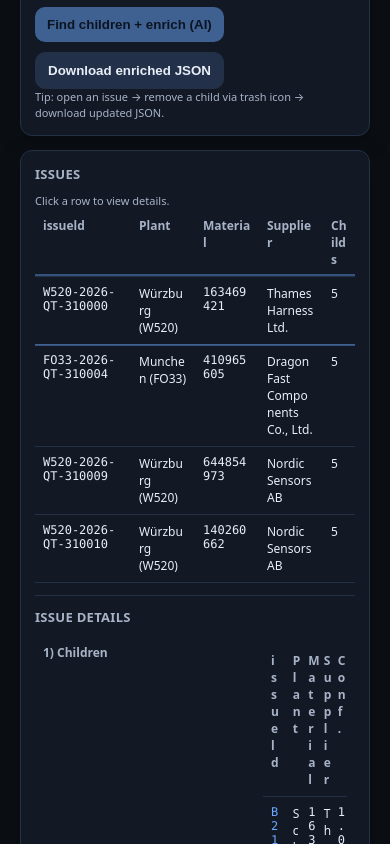
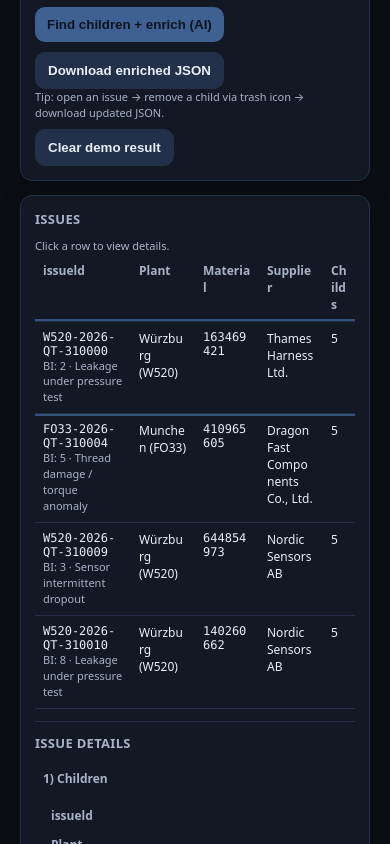
Before and after one commit to stDem/child_issue_app_deploy, a React (Vite) app in the folder frontend/: page / in a window 390 px wide. Shown: the part 780-1624 px from the top of the page. Built offline with nearby package versions, Linux system fonts and the light colour scheme; no server answers.

Commit message:
updated interface

```diff
--- a/frontend/src/App.jsx
+++ b/frontend/src/App.jsx
@@ -114,6 +114,13 @@ export default function App(){
       .then(data=> { if(Array.isArray(data) && data.length){ setEnriched(data); setLeads(data); setSelectedIdx(0) } })
       .catch(()=>{})
   }, [])
+
+  function clearDemo(){
+    setEnriched(null)
+    setLeads(null)
+    setSelectedIdx(null)
+    setLinkedJson(null)
+  }
 
   async function postJSON(path, payload){
     const url = baseUrl.replace(/\/$/,"") + path
@@ -423,6 +430,9 @@ export default function App(){
           <div className="small">
             Tip: open an issue → remove a child via trash icon → download updated JSON.
           </div>
+          <div className="row" style={{marginTop:8}}>
+            <button className="btn secondary" onClick={clearDemo}>Clear demo result</button>
+          </div>
         </section>
         )}
 
@@ -450,7 +460,12 @@ export default function App(){
                   return (
                     <tr key={idx} onClick={()=>{ setSelectedIdx(idx); setLinkedJson(null) }}
                         style={active ? {outline:`2px solid rgba(106,169,255,.4)`} : undefined}>
-                      <td className="mono">{iss.issueld || "—"}</td>
+                      <td>
+                        <div className="mono">{iss.issueld || "—"}</div>
+                        <div className="small">
+                          BI: {iss.bi ?? "—"}{iss.title ? ` · ${iss.title}` : ""}
+                        </div>
+                      </td>
                       <td>{fmtPlant(iss.PlantId)}</td>
                       <td className="mono">{iss.materialNumber || "—"}</td>
                       <td>{s}</td>
@@ -466,7 +481,7 @@ export default function App(){
 
           <h2>Issue details</h2>
           <div className="tableScroll">
-            <table className="table">
+            <table className="table detailsTable">
               <tbody>
                 <tr>
                   <th style={{width:220}}>1) Children</th>
--- a/frontend/src/styles.scss
+++ b/frontend/src/styles.scss
@@ -225,3 +225,20 @@ pre{
   .item{ display:flex; gap:6px; align-items:center; }
   .dot{ width:10px; height:10px; border-radius:999px; display:inline-block; }
 }
+
+@media (max-width: 640px){
+  .detailsTable{
+    th, td{
+      display:block;
+      width:100% !important;
+    }
+    tr{
+      display:block;
+      margin-bottom:10px;
+    }
+    th{
+      border-bottom:none;
+      padding-bottom:4px;
+    }
+  }
+}
```
Also changed, not shown: 2 other files (tests, documents, lock files or other folders).
